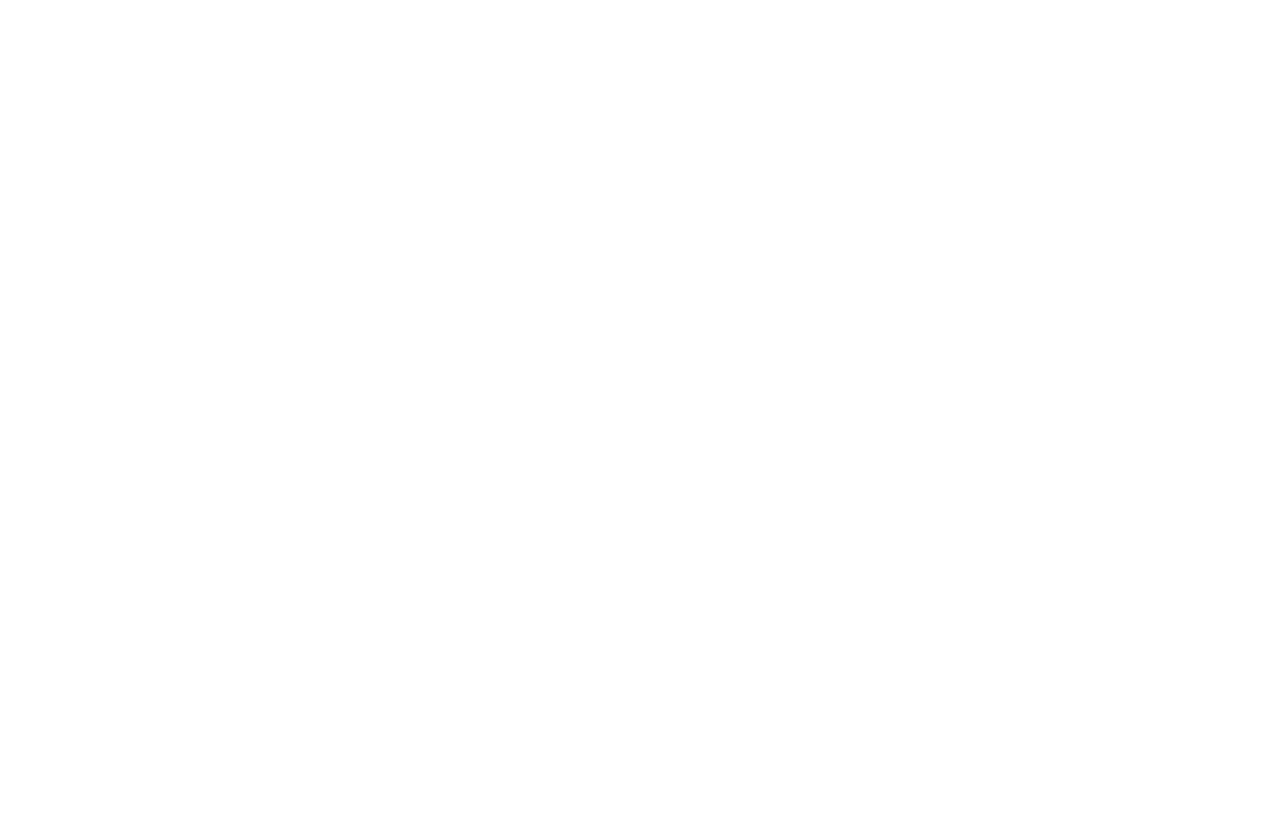
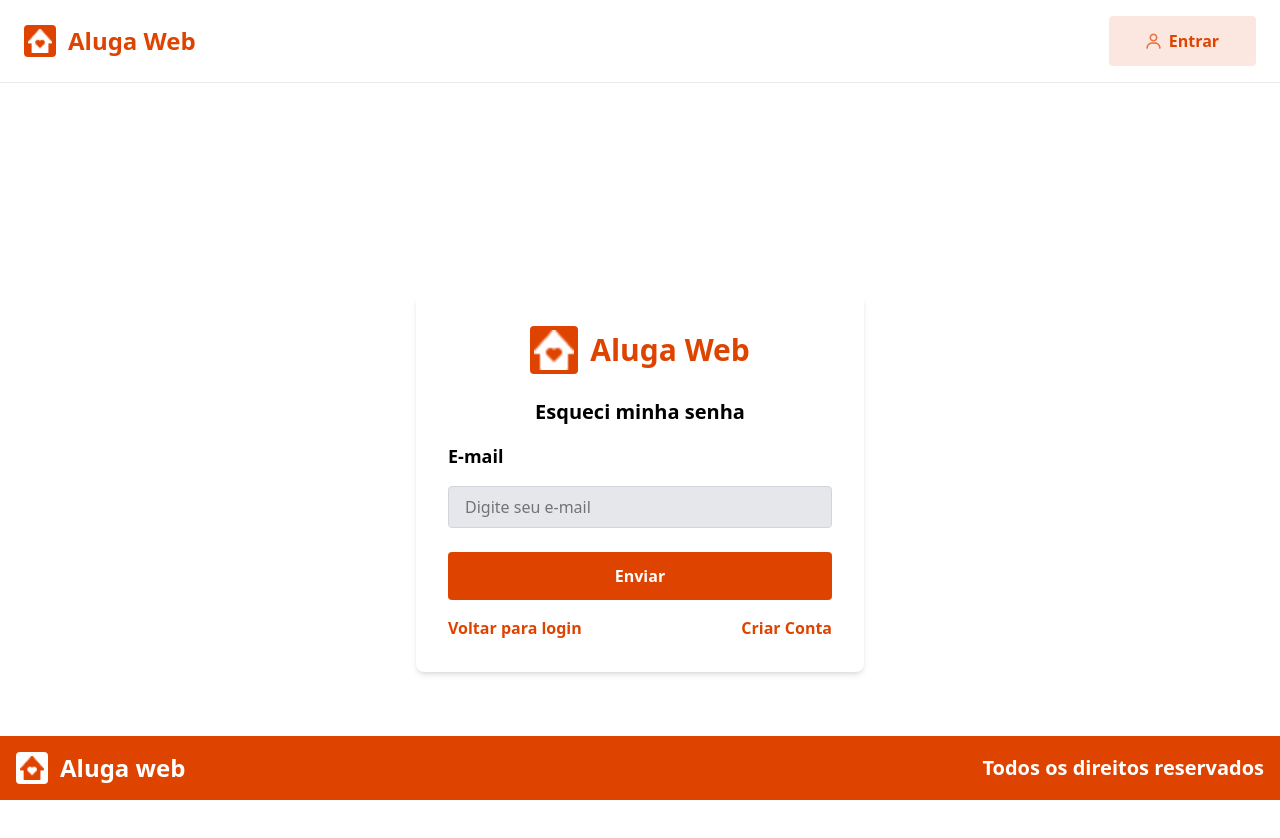
Before and after one commit to ramonnokia00/aluga-web-frontend, a React (Vite) app: page /esqueci-senha in a window 1280 px wide. Before the commit this address had no page. Shown: the top 838 px of the page. Before the commit the page ends 800 px from the top, so only its background shows below. Built offline with nearby package versions, Linux system fonts and the light colour scheme.

Commit message:
task tela esqueci a senha

```diff
--- a/src/components/Header.jsx
+++ b/src/components/Header.jsx
@@ -1,8 +1,5 @@
-
-
-
 import React from "react";
-import { NavLink } from "react-router-dom";
+import { NavLink, Link } from "react-router-dom";
 
 import iconeboneco from "../assets/iconeentrar.png";
 import icone from "../assets/icone.png";
@@ -10,12 +7,14 @@
 export default function Header() {
   return (
     <header className="flex justify-between items-center py-4 px-6 border-b border-cinzaborda-15">
-      <div className="flex items-center gap-2">
-        <div className="bg-laranja rounded">
-          <img src={icone} alt="Logo Aluga Web" className="p-[6px] " />
+      <Link to="/" className="flex gap-3 items-center cursor-pointer">
+        <div className="bg-[#DF4300] rounded justify-center flex">
+          <img src={icone} alt="" className="p-1 w-8 h-8" />
         </div>
-        <span className="font-bold text-laranja text-2xl">Aluga Web</span>
-      </div>
+        <p className="text-[#DF4300] text-xl md:text-2xl font-bold">
+          Aluga Web
+        </p>
+      </Link>
 
       <NavLink
         to="/login"
--- /dev/null
+++ b/src/pages/EsqueciSenha.jsx
@@ -0,0 +1,76 @@
+import { useState } from "react";
+import { Link } from "react-router-dom";
+import icone from "../assets/icone.png";
+
+export default function EsqueciSenha() {
+  const [email, setEmail] = useState("");
+  const [mensagem, setMensagem] = useState("");
+  const [erro, setErro] = useState("");
+
+  const handleSubmit = (e) => {
+    e.preventDefault();
+    setErro("");
+    setMensagem("");
+    if (!email) {
+      setErro("Preencha o e-mail.");
+      return;
+    }
+    // Aqui você pode chamar sua API de recuperação de senha
+    setMensagem(
+      "Se o e-mail estiver cadastrado, você receberá as instruções para redefinir sua senha."
+    );
+  };
+
+  return (
+    <div className="flex flex-col items-center justify-center min-h-screen bg-white">
+      <div className="bg-white rounded-lg shadow-md p-8 w-full max-w-md">
+        <div className="flex items-center justify-center mb-6 gap-3">
+          <div className="bg-[#DF4300] rounded flex justify-center items-center">
+            <img src={icone} alt="Logo" className="p-1 w-12 h-12" />
+          </div>
+          <h1 className="text-[#DF4300] text-3xl font-bold">Aluga Web</h1>
+        </div>
+        <h2 className="text-xl font-bold mb-4 text-center">
+          Esqueci minha senha
+        </h2>
+        <form onSubmit={handleSubmit} className="flex flex-col gap-4">
+          <label className="text-lg font-semibold" htmlFor="email">
+            E-mail
+          </label>
+          <input
+            id="email"
+            type="email"
+            className="border border-gray-300 rounded px-4 py-2 focus:outline-none focus:border-[#DF4300] bg-gray-200"
+            placeholder="Digite seu e-mail"
+            value={email}
+            onChange={(e) => setEmail(e.target.value)}
+          />
+          {erro && <span className="text-red-600 text-sm">{erro}</span>}
+          {mensagem && (
+            <span className="text-green-600 text-sm">{mensagem}</span>
+          )}
+          <button
+            type="submit"
+            className="bg-[#DF4300] text-white font-bold rounded py-3 mt-2 hover:bg-orange-700 transition"
+          >
+            Enviar
+          </button>
+        </form>
+        <div className="flex justify-between mt-4">
+          <Link
+            to="/login"
+            className="text-[#DF4300] font-semibold hover:underline"
+          >
+            Voltar para login
+          </Link>
+          <Link
+            to="/criar-conta"
+            className="text-[#DF4300] font-semibold hover:underline"
+          >
+            Criar Conta
+          </Link>
+        </div>
+      </div>
+    </div>
+  );
+}
--- a/src/pages/Login.jsx
+++ b/src/pages/Login.jsx
@@ -1,7 +1,7 @@
 import { useState } from "react";
 // import { useLogin } from './context/LoginContext';
 import icone from "../assets/icone.png";
-import { NavLink, useNavigate, Link } from "react-router";
+import { NavLink, useNavigate, Link } from "react-router-dom";
 
 const Login = () => {
   const navigate = useNavigate();
@@ -50,9 +50,12 @@
             </label>
           </div>
           <div className="flex justify-between items-center mb-6 mt-5">
-            <a href="#" className="font-semibold">
+            <Link
+              to="/esqueci-senha"
+              className="text-[#DF4300] font-semibold hover:underline"
+            >
               Esqueci a senha
-            </a>
+            </Link>
             <Link
               to="/cadastro"
               className="font-semibold text-[#DF4300] hover:underline"
--- a/src/routes/paths.jsx
+++ b/src/routes/paths.jsx
@@ -5,6 +5,7 @@
 import Imoveis from "../pages/Imoveis";
 import Login from "../pages/Login";
 import Cadastro from "../pages/Cadastro";
+import EsqueciSenha from "../pages/EsqueciSenha";
 
 import PageLayout from "../Layouts/PageLayout";
 
@@ -17,6 +18,7 @@
           <Route path="imoveis" element={<Imoveis />} />
           <Route path="login" element={<Login />} />
           <Route path="cadastro" element={<Cadastro />} />
+          <Route path="esqueci-senha" element={<EsqueciSenha />} />
         </Route>
       </Routes>
       {/* <Route path="/auth" element={<AuthLayout/>}>
```
